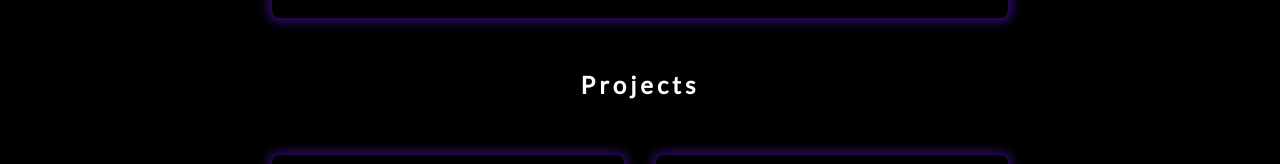
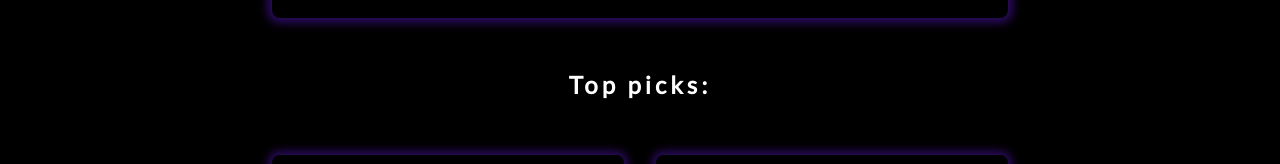
Before and after one commit to adnanavni/adnanavni.dev, a Next.js app: page / in a window 1280 px wide. Shown: the part 428-592 px from the top of the page. Built offline with nearby package versions, Linux system fonts and the light colour scheme.

Commit message:
little changes

```diff
--- a/src/app/global.css
+++ b/src/app/global.css
@@ -9,6 +9,7 @@ p {
   color: #c9c9c9;
   margin: 0.25rem;
   letter-spacing: 0.1rem;
+  cursor: default;
 }
 
 .Greeting {
--- a/src/app/page.tsx
+++ b/src/app/page.tsx
@@ -12,7 +12,7 @@ export default function Home() {
   return (
     <div className="StyledMain">
       <AboutMe />
-      <h2>Projects</h2>
+      <h2>Top picks:</h2>
       <div className="StyledProjectsContainer">
         {filteredProjects.map((project, index) => (
           <Project key={index} project={project} />
--- a/src/app/projects/page.tsx
+++ b/src/app/projects/page.tsx
@@ -5,6 +5,7 @@ import projectsData from "../projects.json";
 export default function Home() {
   return (
     <div className="StyledMain">
+      <h2>All Projects</h2>
       <div className="StyledProjectsContainer">
         {projectsData.map((project, index) => (
           <Project key={index} project={project} />
```
